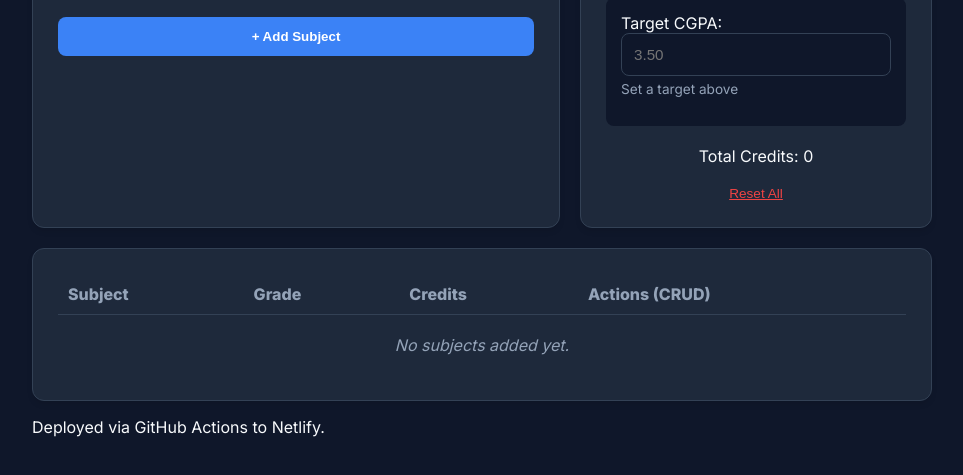
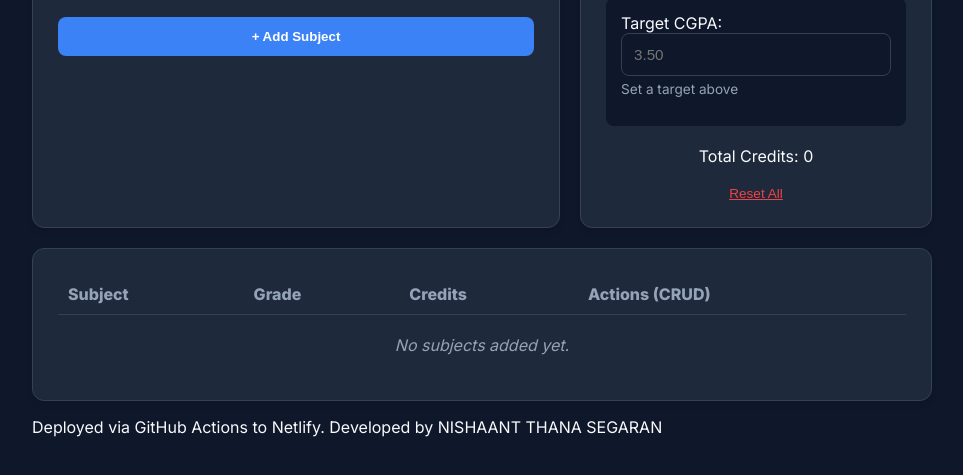
Before and after one commit to Nishaant-7/NISHAANT_CLOUD_PROJECT, a website: page index.html in a window 1280 px wide. Shown: the part 401-876 px from the top of the page, without its empty margins (158-1121 px from the left). Drawn offline with Linux system fonts and the light colour scheme.

Commit message:
index.html

```diff
--- a/index.html
+++ b/index.html
@@ -84,7 +84,7 @@
     </div>
 
     <footer>
-        <p>Deployed via GitHub Actions to Netlify.</p>
+        <p>Deployed via GitHub Actions to Netlify. Developed by NISHAANT THANA SEGARAN</p>
     </footer>
 </div>
 
```
